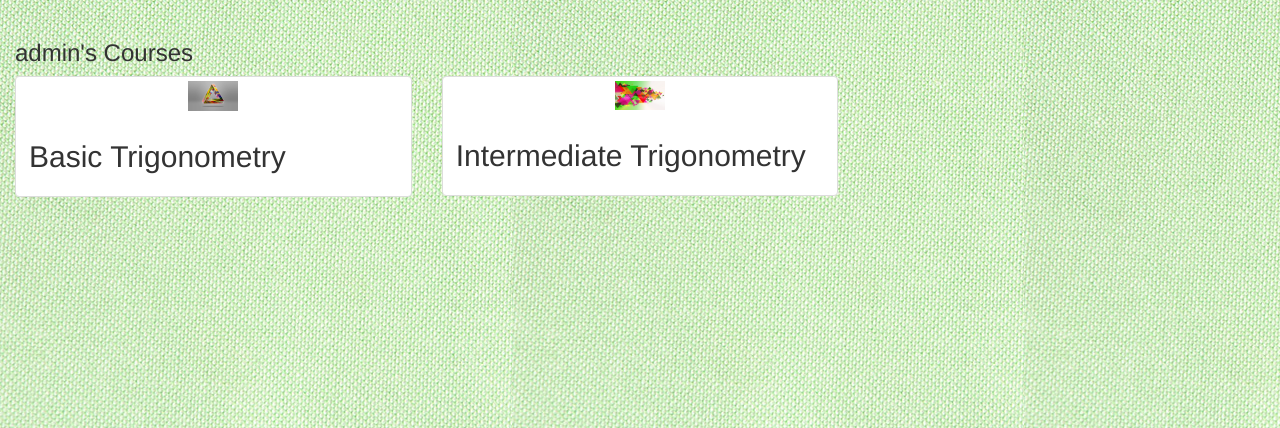
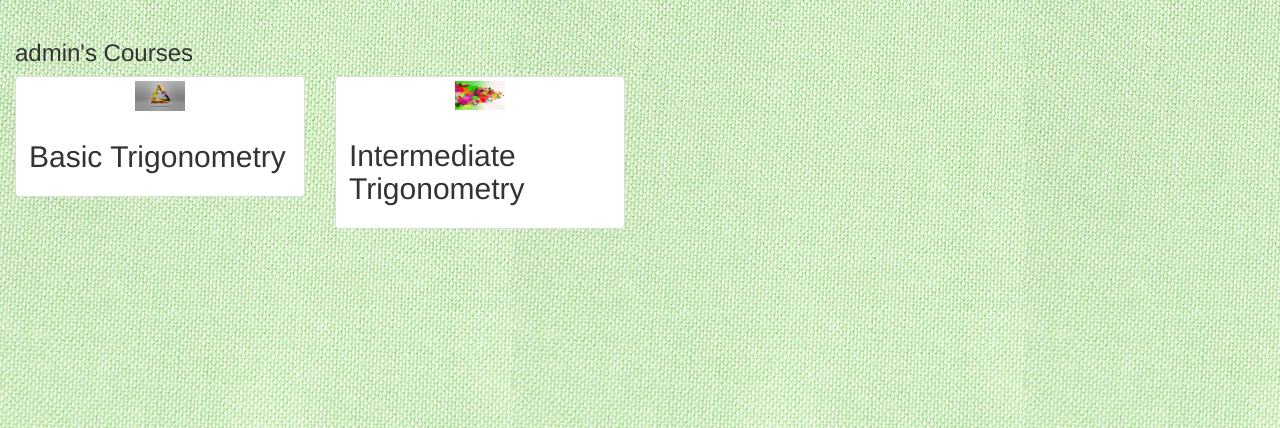
Before and after one commit to anupant/ITStrignometry, a Django app: page / in a window 1280 px wide. Shown: the part 52-480 px from the top of the page. Run offline with Django 3.2, Linux system fonts and the light colour scheme; a user stored in the database is signed in; data comes from the database, SQL or seed files in the repository; some libraries are stand-ins or nearby versions.

Commit message:
Update index.html

```diff
--- a/learning/templates/learning/index.html
+++ b/learning/templates/learning/index.html
@@ -11,7 +11,7 @@
         </div>
          {% if courses %}
           {% for course in courses %}
-               <div class="col-sm-20 col-lg-4">
+               <div class="col-sm-20 col-lg-3">
                     <div class="thumbnail">
                         <a href="{% url 'learning:detail' course.id %}">
                             <img src="{{ course.course_logo.url }}">
```
